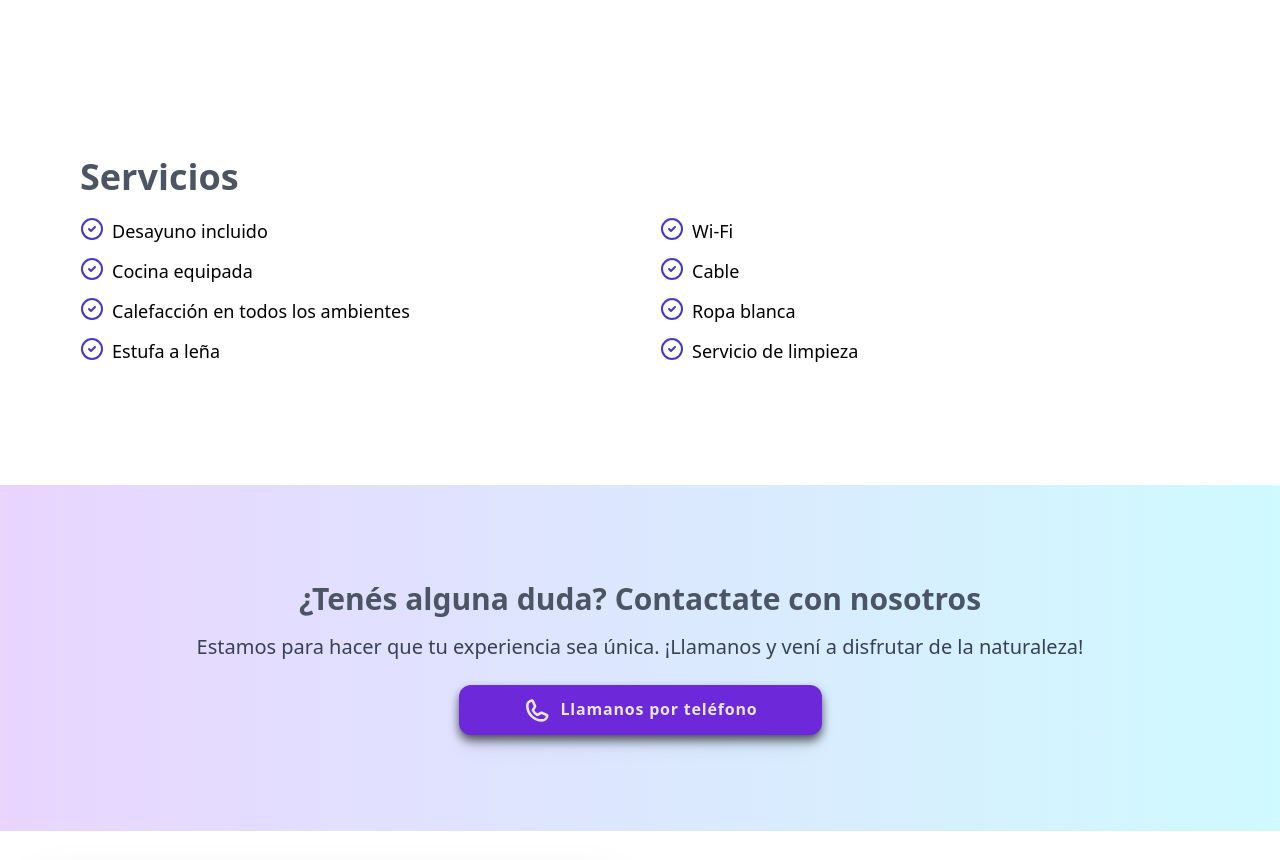
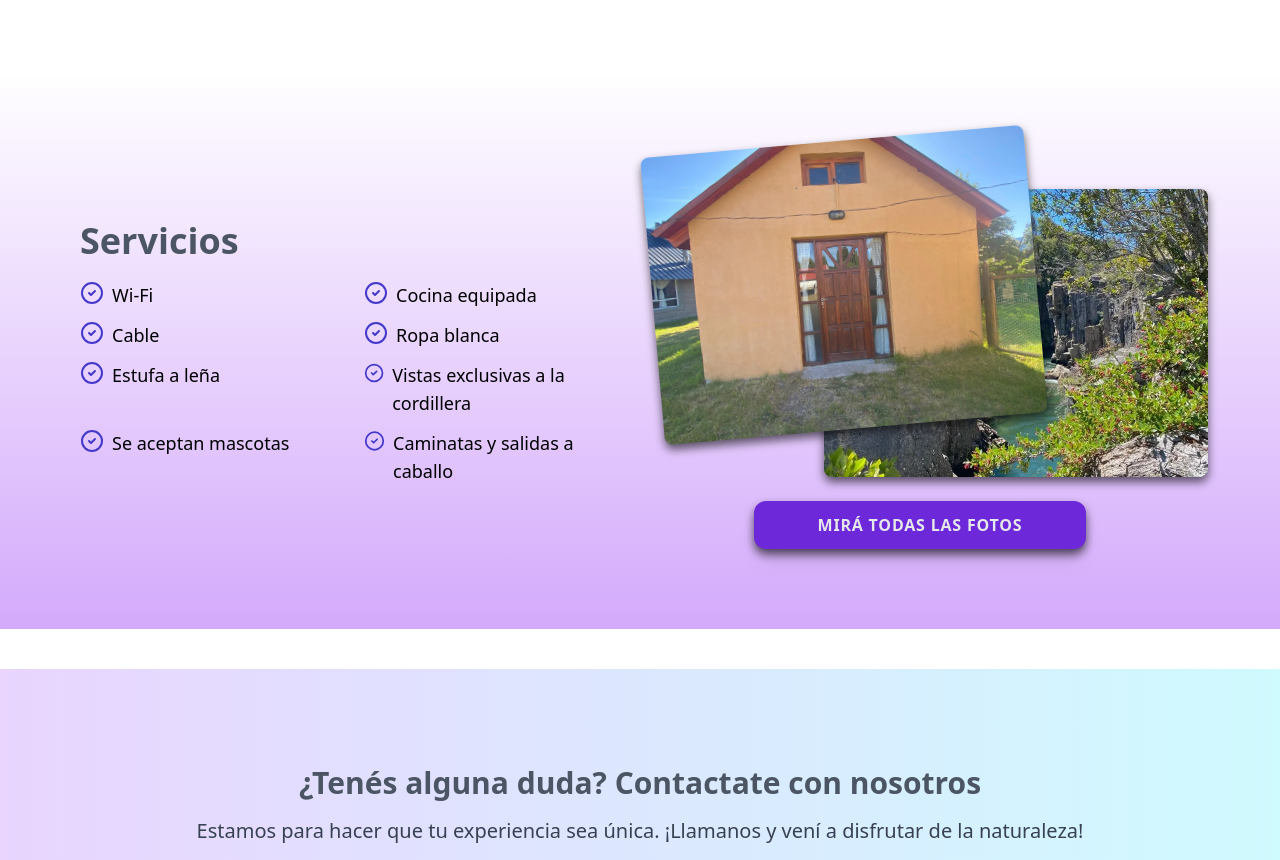
Before and after one commit to AgustinaMartinez/andesita, an Astro site: page / in a window 1280 px wide. Shown: the part 1565-2425 px from the top of the page. Built offline with nearby package versions, Linux system fonts and the light colour scheme; Astro itself is replaced by a stand-in of ours; no server answers.

Commit message:
improve services

```diff
--- a/src/components/Hero.astro
+++ b/src/components/Hero.astro
@@ -21,7 +21,7 @@
       </h1>
     </div>
     <div
-      class="absolute bottom-28 left-[49%] right-[49%] transform -translate-x-1/2 flex flex-col items-center w-3/4"
+      class="absolute bottom-20 left-[49%] right-[49%] transform -translate-x-1/2 flex flex-col items-center w-3/4"
     >
       <p
         class="text-slate-100 text-center text-xl md:text-3xl font-extrabold mb-[5px]"
--- a/src/components/Services.astro
+++ b/src/components/Services.astro
@@ -2,22 +2,20 @@
 import CheckIcon from "~/assets/CheckIcon.astro";
 ---
 
-<section class="px-8 md:px-24 md:py-20 lg:p-20 mb-10">
+<section
+  class="px-8 md:px-24 md:py-20 lg:p-20 mb-10 bg-gradient-to-t from-purple-500/50 to-purple-100/5"
+>
+  <div class="flex flex-col lg:flex-row items-center justify-around">
+    <div class="w-full lg:w-1/2 lg:pr-8">
       <h1 id="services" class="custom-title">Servicios</h1>
       <ul
         class="mt-4 md:grid md:grid-cols-2 md:gap-x-10 md:gap-y-2 lg:grid lg:grid-cols-2 lg:gap-x-10 lg:gap-y-2"
       >
-    <li class="mt-1 custom-text flex gap-2">
-      <CheckIcon /> Desayuno incluido
-    </li>
         <li class="mt-1 custom-text flex gap-2"><CheckIcon /> Wi-Fi</li>
         <li class="mt-1 custom-text flex gap-2">
           <CheckIcon /> Cocina equipada
         </li>
         <li class="mt-1 custom-text flex gap-2"><CheckIcon /> Cable</li>
-    <li class="mt-1 custom-text flex gap-2">
-      <CheckIcon /> Calefacción en todos los ambientes
-    </li>
         <li class="mt-1 custom-text flex gap-2">
           <CheckIcon /> Ropa blanca
         </li>
@@ -25,7 +23,37 @@ import CheckIcon from "~/assets/CheckIcon.astro";
           <CheckIcon /> Estufa a leña
         </li>
         <li class="mt-1 custom-text flex gap-2">
-      <CheckIcon /> Servicio de limpieza
+          <CheckIcon /> Vistas exclusivas a la cordillera
+        </li>
+        <li class="mt-1 custom-text flex gap-2">
+          <CheckIcon /> Se aceptan mascotas
+        </li>
+        <li class="mt-1 custom-text flex gap-2">
+          <CheckIcon /> Caminatas y salidas a caballo
         </li>
       </ul>
+    </div>
+    <div
+      class="flex flex-col items-center w-full lg:w-1/2 mt-14 lg:mt-0 lg:ml-auto"
+    >
+      <div class="relative w-full max-w-sm md:max-w-md lg:max-w-lg mb-6">
+        <img
+          src="/images/foto_1.webp"
+          alt="Paisaje de Las Pampas vista aérea o específica"
+          class="hidden md:block w-full md:w-3/4 aspect-[4/3] object-cover rounded-lg custom-shadow absolute top-0 left-1 rotate-[-5deg] z-10 transform -translate-y-4 -translate-x-4"
+        />
+        <img
+          src="/paisaje.webp"
+          alt="Cabaña de Las Pampas"
+          class="w-full md:w-3/4 aspect-[4/3] object-cover rounded-lg custom-shadow relative z-0 mt-8 ml-0 md:ml-40 lg:ml-40"
+        />
+      </div>
+      <a
+        href="/gallery"
+        class="custom-button custom-shadow cursor-pointer mb-6 md:mb-0 lg:mb-0"
+      >
+        <span class="uppercase text-nowrap">Mirá todas las fotos</span>
+      </a>
+    </div>
+  </div>
 </section>
```
Lines whose indentation alone changed are shown as unchanged.
